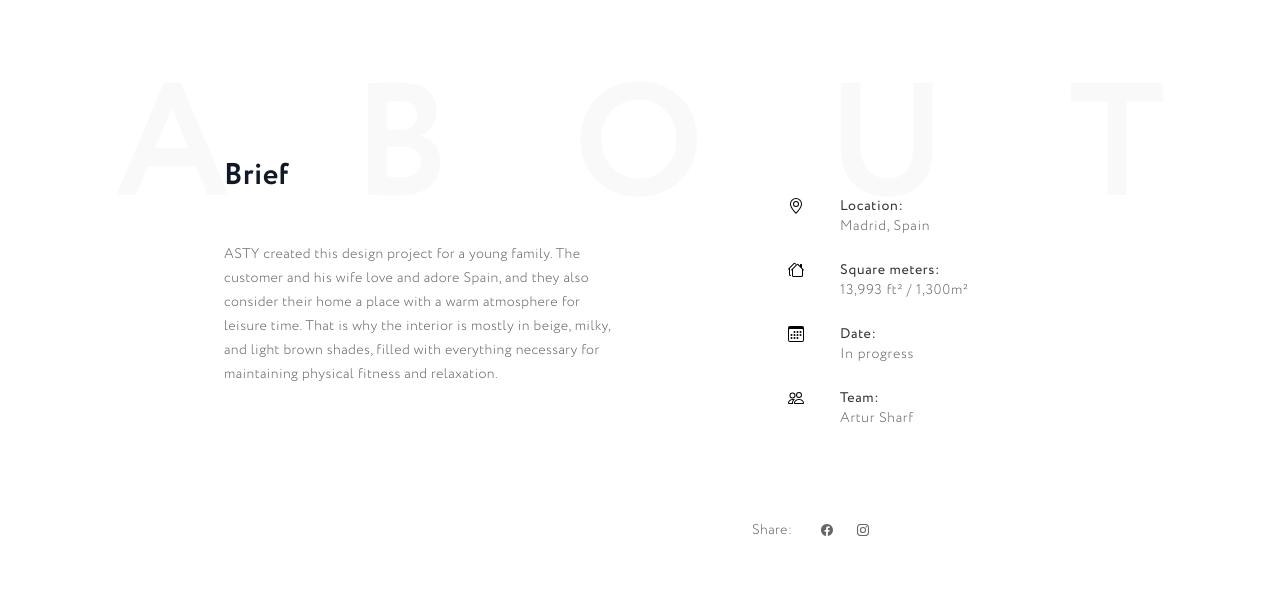
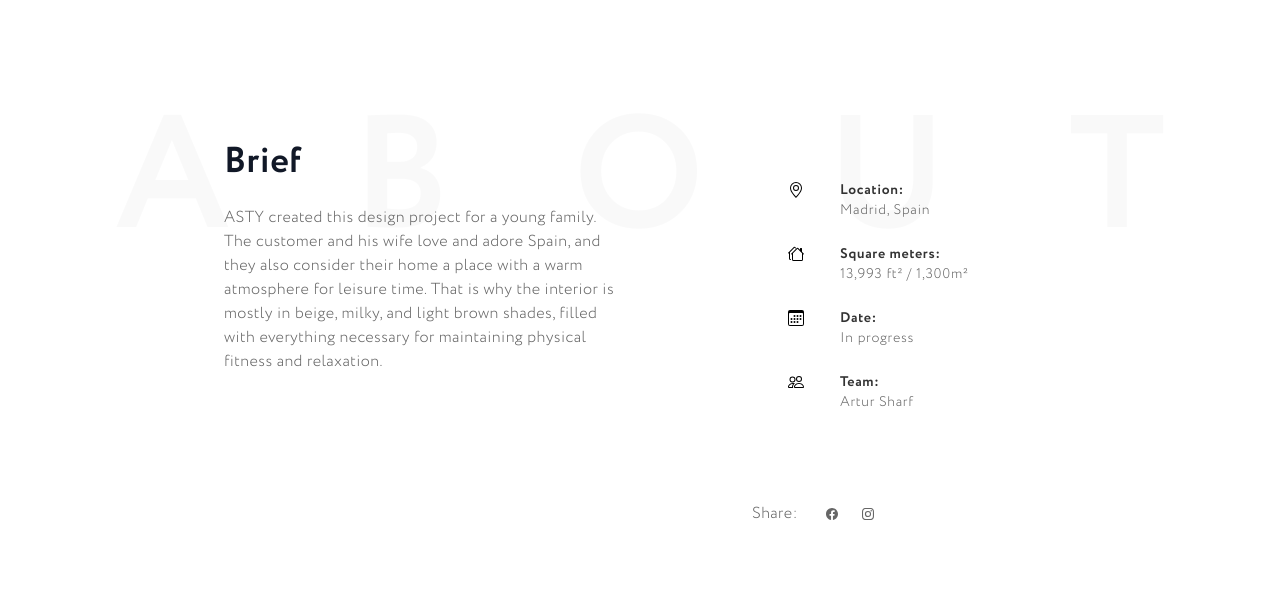
Before and after one commit to nikolaynizruhin/asty, a Next.js app: page /projects/1 in a window 1280 px wide. Shown: the part 846-1438 px from the top of the page. Built offline with nearby package versions, Linux system fonts and the light colour scheme.

Commit message:
Update project info

```diff
--- a/src/app/projects/[slug]/components/about.tsx
+++ b/src/app/projects/[slug]/components/about.tsx
@@ -2,18 +2,41 @@ import Icon from "@/src/components/icon"
 import Title from "@/src/components/title"
 import Detail from "./detail"
 
+const details = [
+  {
+    icon: "geo-alt",
+    title: "Location",
+    description: "Madrid, Spain"
+  },
+  {
+    icon: "houses",
+    title: "Square meters",
+    description: "13,993 ft² / 1,300m²"
+  },
+  {
+    icon: "calendar3",
+    title: "Date",
+    description: "In progress"
+  },
+  {
+    icon: "people",
+    title: "Team",
+    description: "Artur Sharf"
+  }
+]
+
 export default function About() {
   return (
-    <div className="bg-white py-24 sm:py-32">
-      <Title text="ABOUT" className="-mb-28 mx-[9vw]" />
+    <div className="bg-white py-24 sm:py-40">
+      <Title text="ABOUT" className="-mb-40 mx-[9vw]" />
       <div className="mx-auto max-w-4xl px-6 lg:px-8">
         <div className="mx-auto max-w-2xl lg:mx-0 lg:max-w-none">
           <div className="mt-10 grid max-w-xl grid-cols-1 gap-8 tracking-wide lg:max-w-none lg:grid-cols-2">
             <div>
-              <h2 className="mb-12 text-3xl font-semibold text-gray-900 sm:text-3xl max-w-[300px]">
+              <h2 className="mb-6 text-3xl font-semibold text-gray-900 sm:text-4xl max-w-[300px]">
                 Brief
               </h2>
-              <p className="text-sm font-light leading-6 text-[#666]">
+              <p className="text-base font-light leading-6 text-[#666]">
                 ASTY created this design project for a young family. The customer
                 and his wife love and adore Spain, and they also consider their
                 home a place with a warm atmosphere for leisure time. That is why
@@ -23,11 +46,8 @@ export default function About() {
               </p>
             </div>
             <div className="flex flex-col gap-7 pt-10 pl-24">
-              <Detail icon="geo-alt" title="Location" description="Madrid, Spain" />
-              <Detail icon="houses" title="Square meters" description="13,993 ft² / 1,300m²" />
-              <Detail icon="calendar3" title="Date" description="In progress" />
-              <Detail icon="people" title="Team" description="Artur Sharf" />
-              <div className="text-sm font-light leading-6 text-[#666] flex items-center mt-16">
+              {details.map((detail, index) => <Detail key={index} {...detail} />)}
+              <div className="text-base font-light leading-6 text-[#666] flex items-center mt-16">
                 Share:
                 <Icon name="facebook" width={12} height={12} className="ml-7 mr-6" />
                 <Icon name="instagram" width={12} height={12} />
--- a/src/app/projects/[slug]/components/detail.tsx
+++ b/src/app/projects/[slug]/components/detail.tsx
@@ -5,7 +5,7 @@ export default function Detail({ title, description, icon }: { title: string, de
     <div className="flex">
       <Icon name={icon} className="mx-9" />
       <div>
-        <h4 className="text-[#333] font-medium tracking-wider mb-1 leading-4 text-sm">
+        <h4 className="text-[#333] font-semibold tracking-wider mb-1 leading-4 text-sm">
           {title}:
         </h4>
         <p className="text-[#666] leading-4 tracking-wider text-sm font-light">
```
